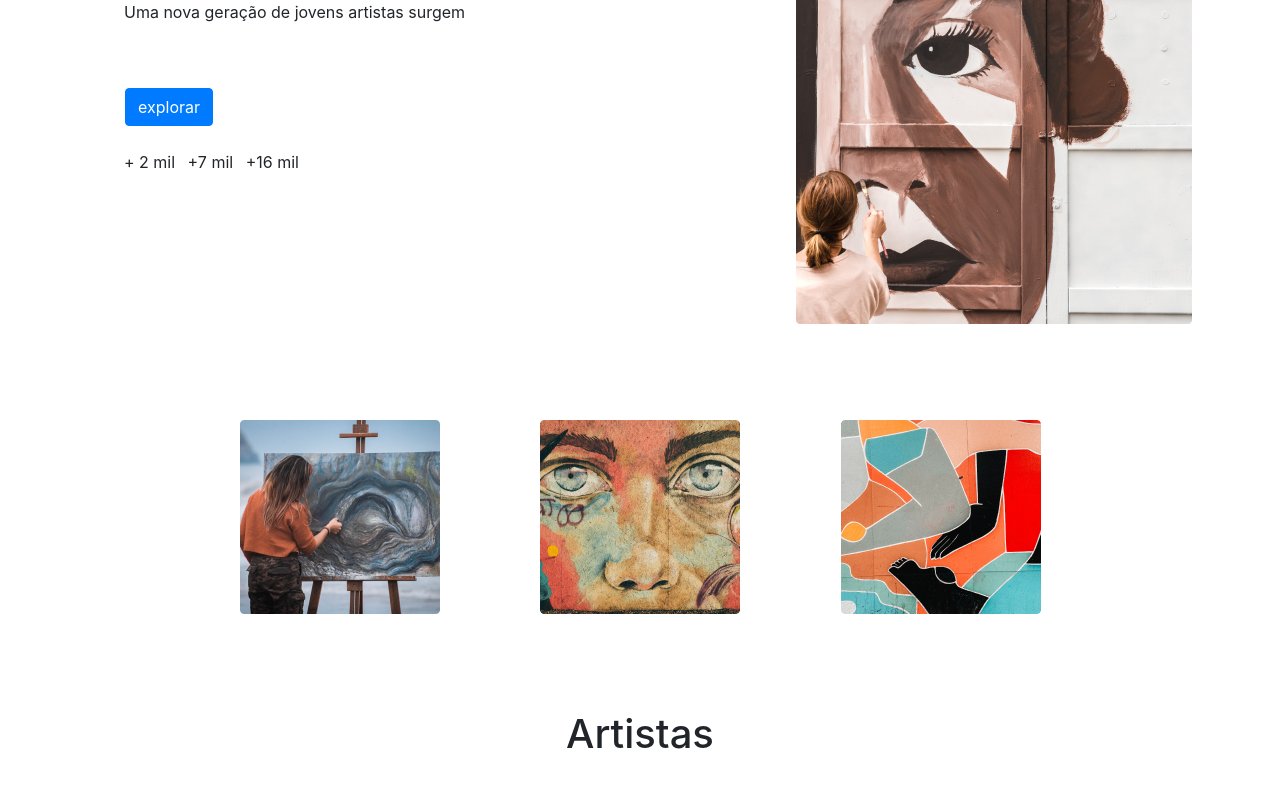
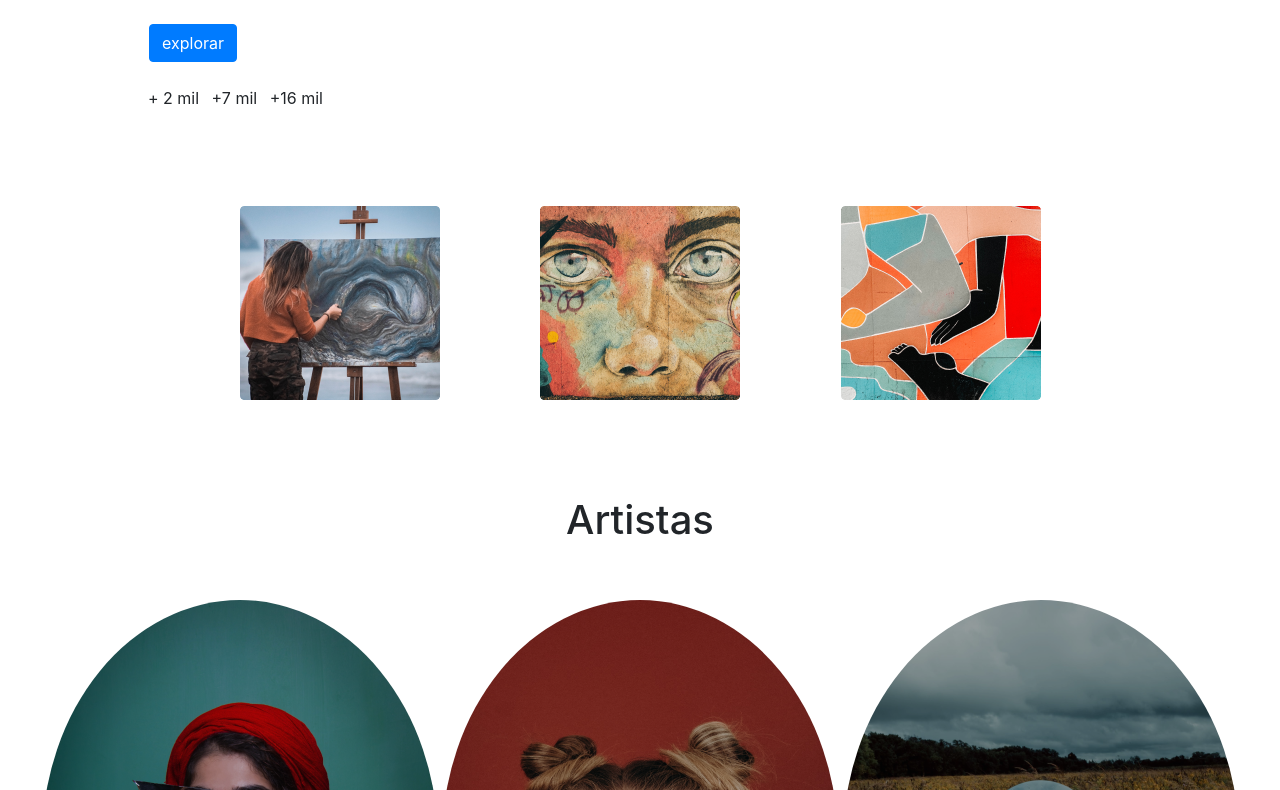
Before and after one commit to filipe-dias-dev/art, a plain HTML site: page index.html in a window 1280 px wide. Shown: the part 232-1022 px from the top of the page. Drawn offline with nearby package versions, Linux system fonts and the light colour scheme.

Commit message:
posicionamento das imgs

```diff
--- a/index.html
+++ b/index.html
@@ -24,9 +24,9 @@
 
   <main>
 
-    <div class="container">
-      <div class="d-flex mt-3 mb-5">
-        <div class="ml-4">
+    <div class="display-5">
+      <div class=" container mt-3 mb-5">
+        <div class="ml-5">
           <h1 class="mt-5 col mb-3">Descubra novos artistas
             e suas obras</h1>
           <p class="col"> Uma nova geração de jovens artistas surgem</p>
@@ -35,9 +35,6 @@
             <li class="list-inline-item">+ 2 mil</li>
             <li class="list-inline-item">+7 mil</li>
             <li class="list-inline-item">+16 mil</li>
-        </div>
-        <div class="col-5">
-          <img class="ml-5 mt-5 img__direita" src="./assets/img/imagem direita.png" alt="Imagem de exemplo genérica">
         </div>
       </div>
 
```
